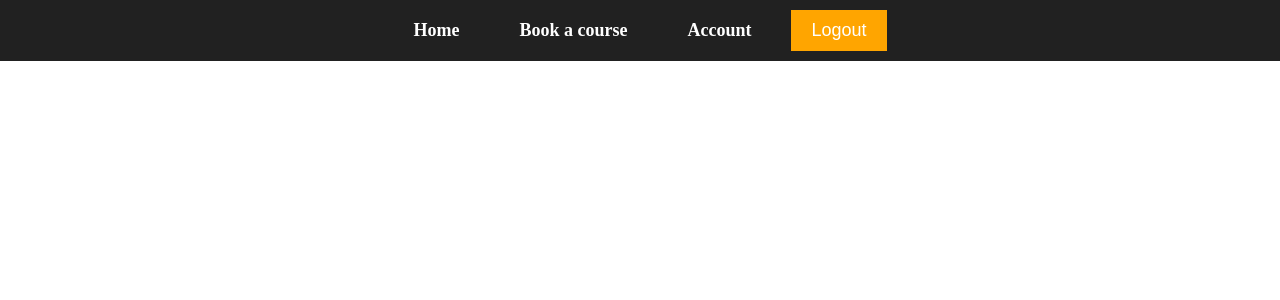
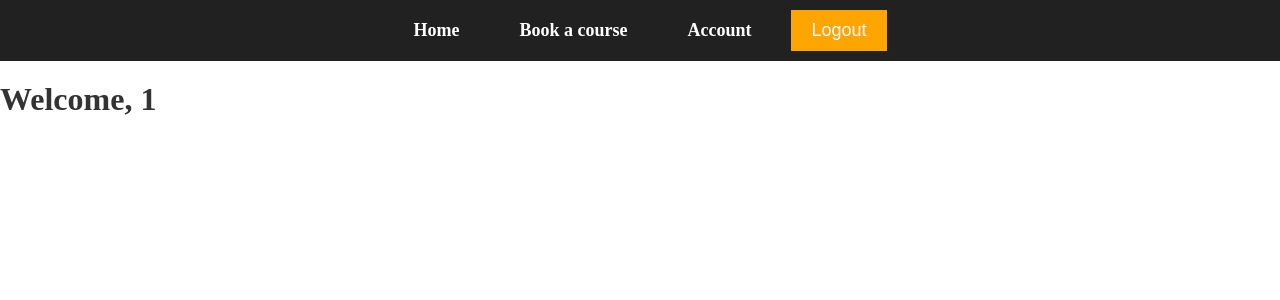
Before and after one commit to ThiBIAL/GymManagementProject, a Vue app in the folder GymManagement/: page /Account/1 in a window 1280 px wide. Shown: the top 300 px of the page. Built offline with nearby package versions, Linux system fonts and the light colour scheme; sample sign-in values are in the browser's storage.

Commit message:
username dans URL

```diff
--- a/GymManagement/src/components/Account.vue
+++ b/GymManagement/src/components/Account.vue
@@ -1,3 +1,16 @@
 <template>
+    <div>
+      <h1>Welcome, {{ username }}</h1>
+      <!-- Your account details here -->
+    </div>
+  </template>
 
-</template>
+  <script>
+  export default {
+    computed: {
+      username() {
+        return this.$route.params.username;
+      }
+    }
+  };
+  </script>
--- a/GymManagement/src/router/index.js
+++ b/GymManagement/src/router/index.js
@@ -1,15 +1,15 @@
-import { createRouter, createWebHistory } from "vue-router";
-import Home from "../components/Home.vue";
-import SignIn from "../components/SignIn.vue";
-import SignUp from "../components/SignUp.vue";
-import Account from "../components/Account.vue";
-import BookCourse from "../components/BookCourse.vue";
+import { createRouter, createWebHistory } from 'vue-router';
+import Home from '../components/Home.vue';
+import SignIn from '../components/SignIn.vue';
+import SignUp from '../components/SignUp.vue';
+import Account from '../components/Account.vue';
+import BookCourse from '../components/BookCourse.vue';
 
 const routes = [
   { path: "/", component: Home },
   { path: "/SignIn", component: SignIn },
   { path: "/SignUp", component: SignUp },
-  { path: "/Account", component: Account, meta: { requiresAuth: true } },
+  { path: "/Account/:username", component: Account, meta: { requiresAuth: true } },
   { path: "/BookCourse", component: BookCourse, meta: { requiresAuth: true } },
 ];
 
@@ -19,9 +19,12 @@ const router = createRouter({
 });
 
 router.beforeEach((to, from, next) => {
-  const isAuthenticated = localStorage.getItem('user');
+  const user = JSON.parse(localStorage.getItem('user'));
+  const isAuthenticated = !!user;
   if (to.matched.some(record => record.meta.requiresAuth) && !isAuthenticated) {
     next('/SignIn');
+  } else if (to.path === '/Account' && isAuthenticated) {
+    next(`/Account/${user.username}`);
   } else {
     next();
   }
```
